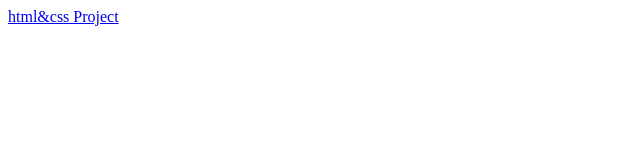
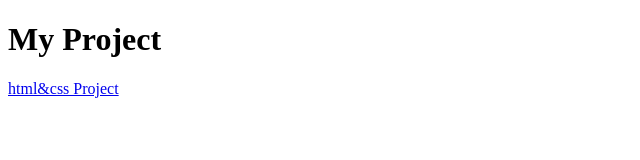
Before and after one commit to Rungthiwarat/Rungthiwarat.github.io, a plain HTML site: page index.html in a window 1280 px wide. Shown: the whole page, without its empty margins (0-640 px from the left). Drawn offline with Linux system fonts and the light colour scheme.

Commit message:
Update index.html

```diff
--- a/index.html
+++ b/index.html
@@ -1,6 +1,7 @@
 <!DOCTYPE html>
 <html>
   <body>
+    <h1>My Project</h1>
     <a href="/html-css-mini-proj/index.html">html&css Project</a>
   </body>
 </html>
```
